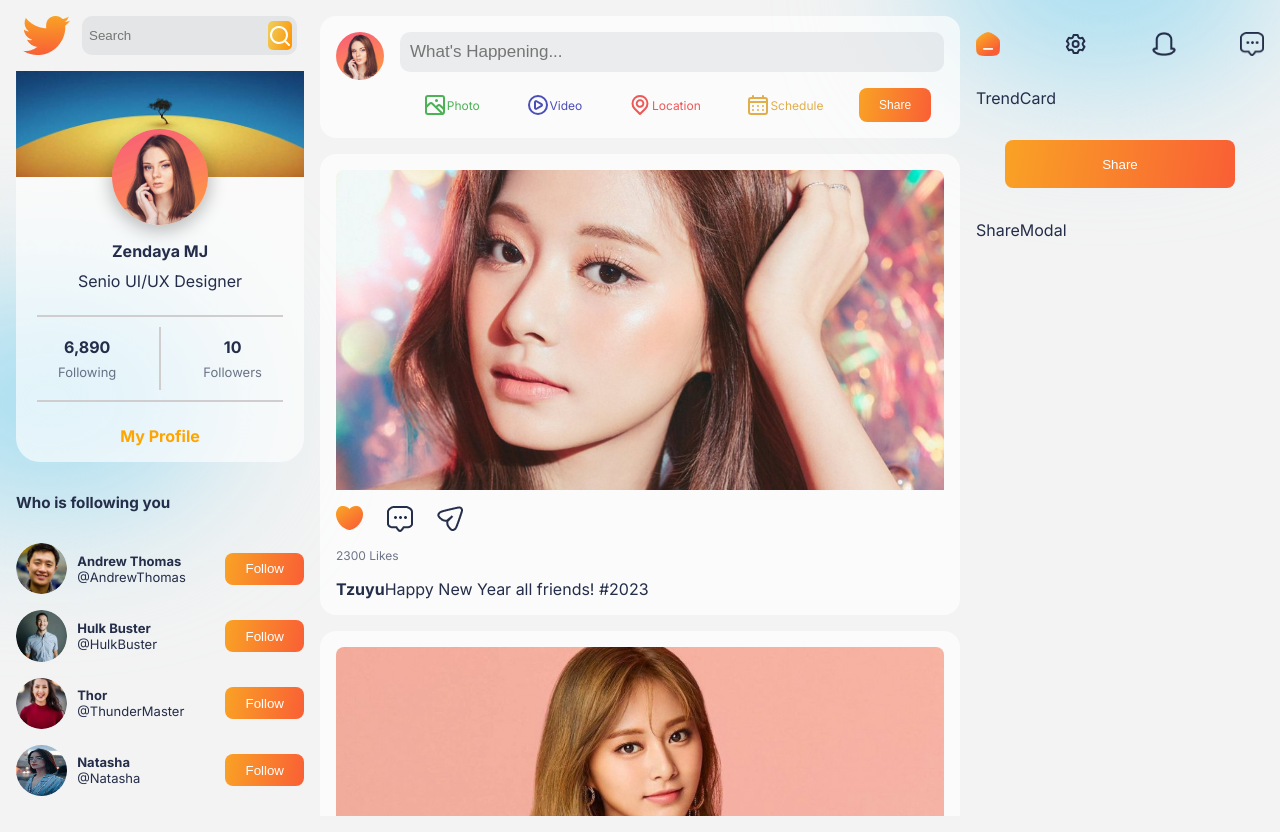
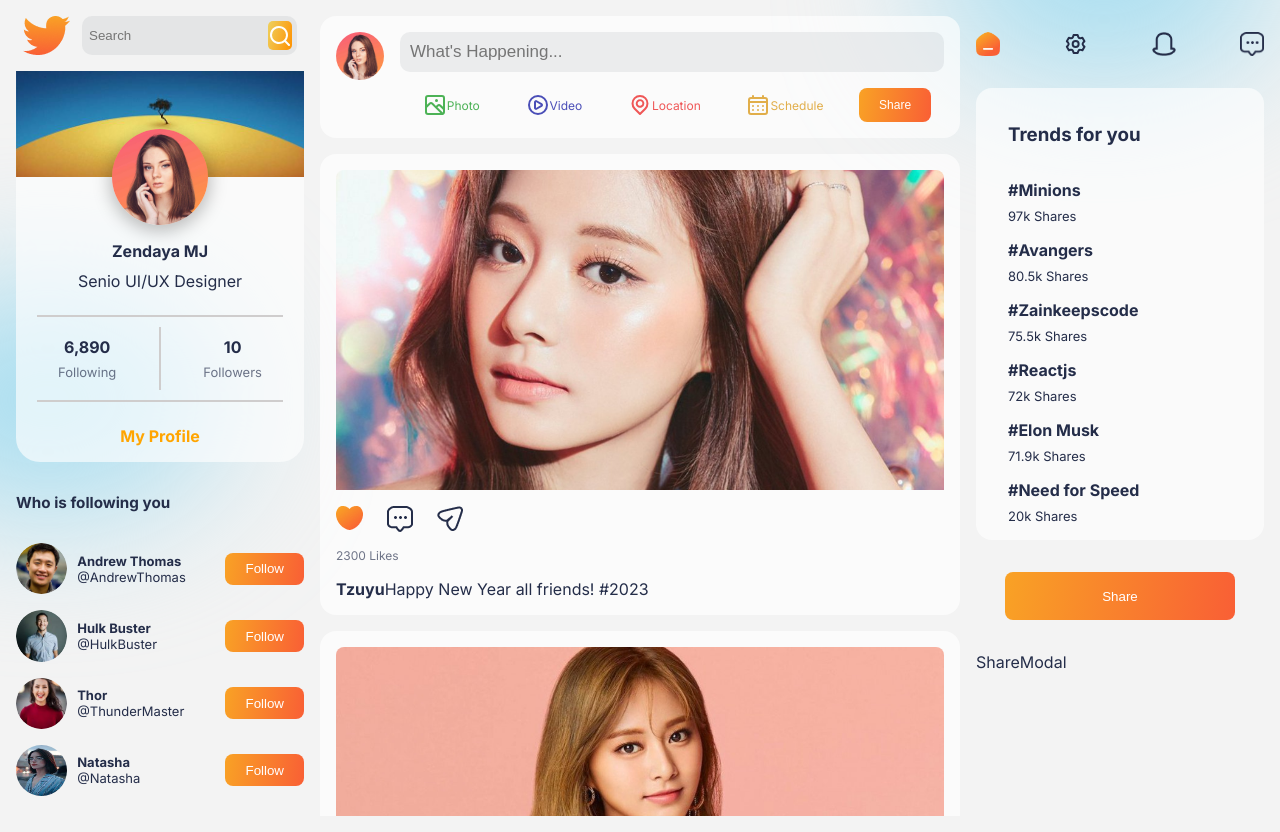
Before and after one commit to asiflhr/MERN-Social-Media-App, a React (Create React App) app: page / in a window 1280 px wide. Built offline with nearby package versions, Linux system fonts and the light colour scheme.

Commit message:
first commit

```diff
--- a/src/components/TrendCard/TrendCard.css
+++ b/src/components/TrendCard/TrendCard.css
@@ -0,0 +1,23 @@
+.TrendCard{
+    display: flex;
+    flex-direction: column;
+    gap: 1rem;
+    background-color: var(--cardColor);
+    padding: 1rem;
+    border-radius: 1rem;
+    padding-left: 2rem;
+}
+
+.trend{
+    display: flex;
+    flex-direction: column;
+    gap: 0.5rem;
+}
+
+.trend>span:nth-of-type(1){
+    font-weight: bold;
+}
+
+.trend>span:nth-of-type(2){
+    font-size: 13px;
+}
--- a/src/components/TrendCard/TrendCard.jsx
+++ b/src/components/TrendCard/TrendCard.jsx
@@ -1,9 +1,22 @@
-import React from 'react'
+import React from "react";
+import "./TrendCard.css";
+
+import { TrendData } from "../../Data/TrendData";
 
 const TrendCard = () => {
   return (
-    <div>TrendCard</div>
-  )
-}
+    <div className="TrendCard">
+      <h3>Trends for you</h3>
+      {TrendData.map((trend) => {
+        return (
+          <div className="trend">
+            <span>#{trend.name}</span>
+            <span>{trend.shares}k Shares</span>
+          </div>
+        );
+      })}
+    </div>
+  );
+};
 
-export default TrendCard
+export default TrendCard;
```
